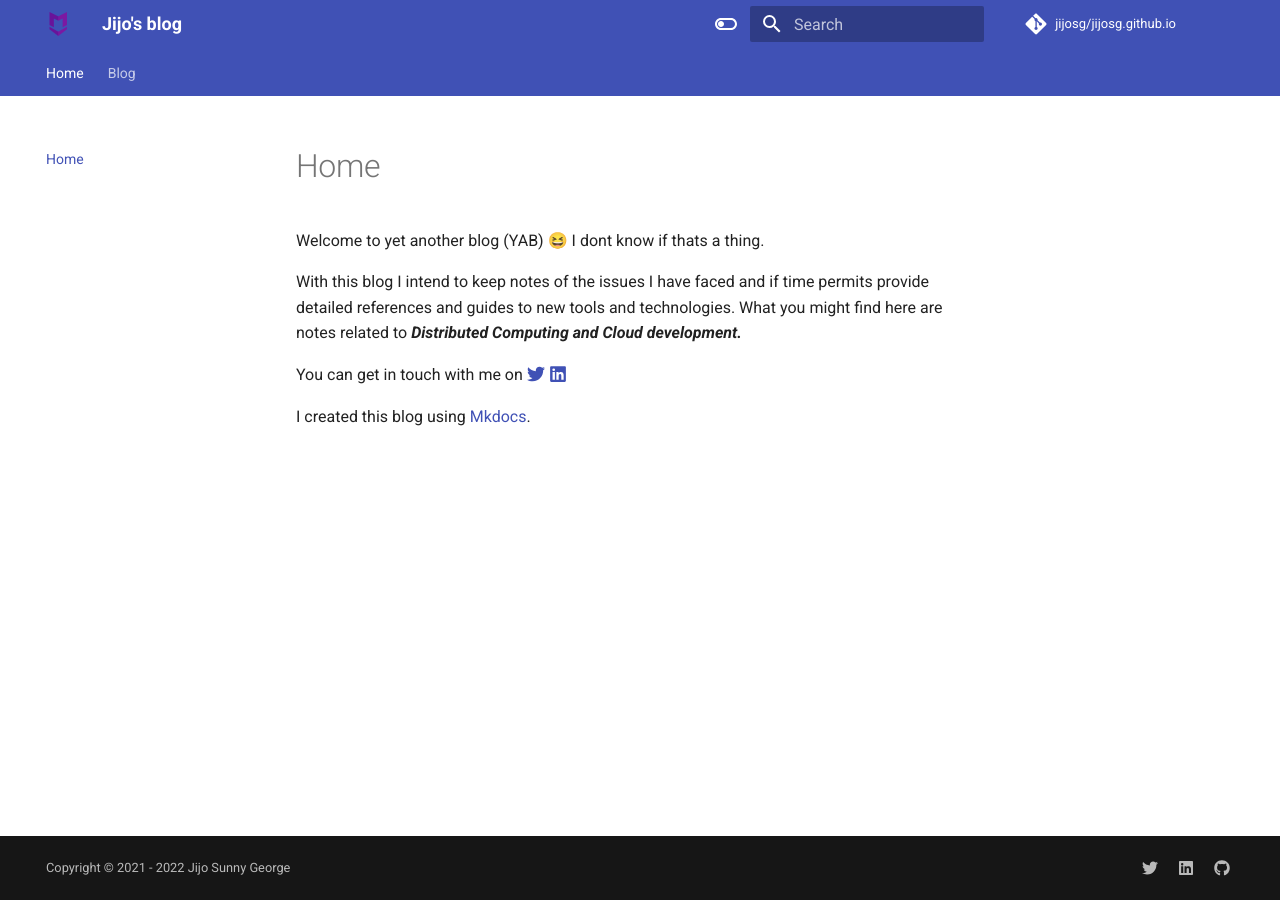
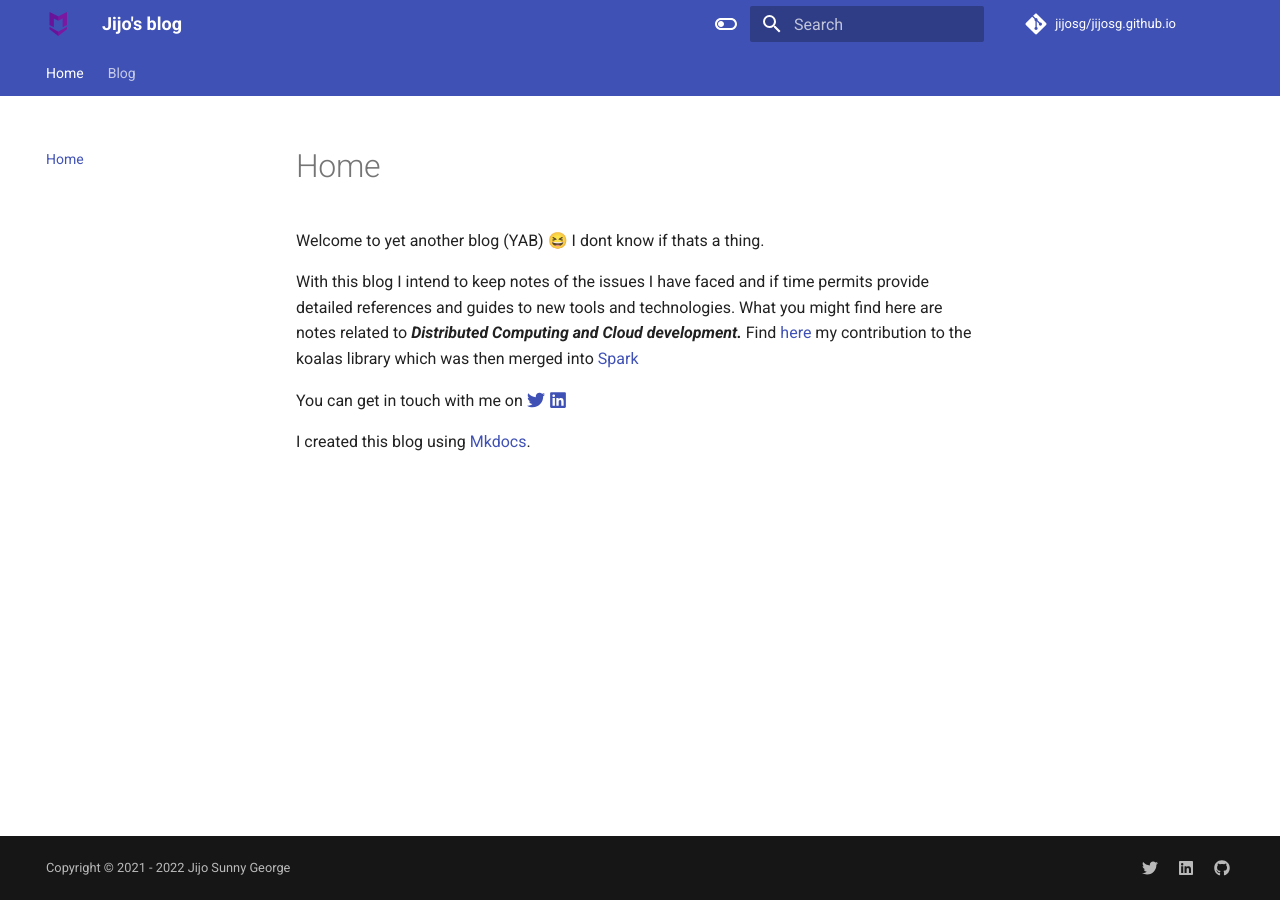
Before and after one commit to jijosg/jijosg.github.io, an MkDocs documentation site: the page built from docs/index.md, in a window 1280 px wide. Built offline with MkDocs 1.6.1 and Material for MkDocs 9.7.7, drawn with Linux system fonts in a browser that asks for light colours; comment, search, counter and statistics services are not loaded.

Commit message:
Update index.md

```diff
--- a/docs/index.md
+++ b/docs/index.md
@@ -5,7 +5,7 @@ title: Welcome
 Welcome to yet another blog (YAB) 😆 I dont know if thats a thing.
 
 With this blog I intend to keep notes of the issues I have faced and if time permits provide detailed references and guides to new tools and technologies.
-What you might find here are notes related to ***Distributed Computing and Cloud development.***
+What you might find here are notes related to ***Distributed Computing and Cloud development.***  Find [here](https://github.com/databricks/koalas/pull/1622) my contribution to the koalas library which was then merged into [Spark](https://github.com/apache/spark/pull/32036)
 
 You can get in touch with me on
 [:fontawesome-brands-twitter:](https://twitter.com/jijo_sunny)
```
